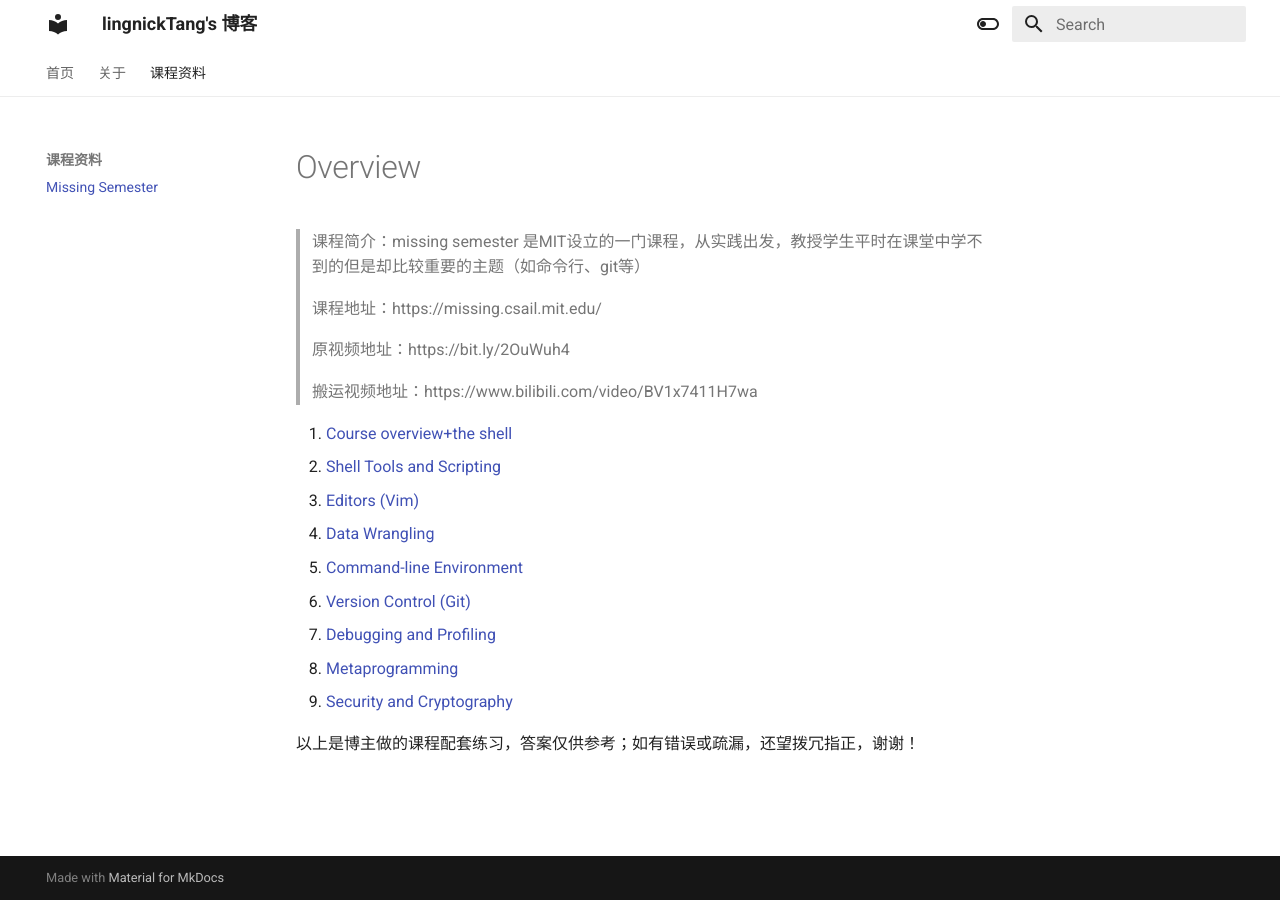
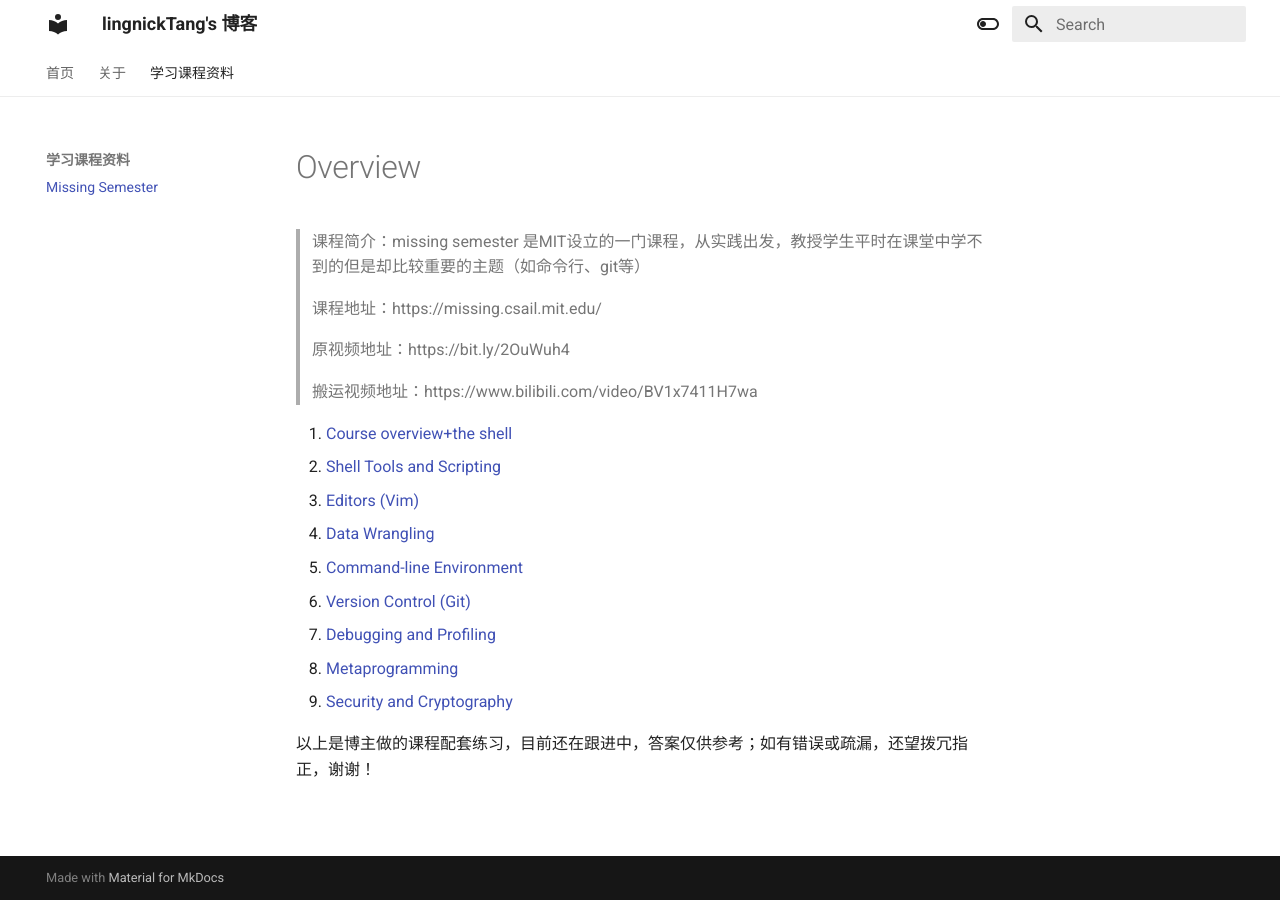
Before and after one commit to lingnickTang/lingnickTang.github.io, an MkDocs documentation site: the page built from docs/course/missing_semester/Overview.md, in a window 1280 px wide. Built offline with MkDocs 1.6.1 and Material for MkDocs 9.7.7, drawn with Linux system fonts in a browser that asks for light colours.

```diff
--- a/docs/course/missing_semester/Overview.md
+++ b/docs/course/missing_semester/Overview.md
@@ -23,4 +23,4 @@
 
 
 
-以上是博主做的课程配套练习，答案仅供参考；如有错误或疏漏，还望拨冗指正，谢谢！
+以上是博主做的课程配套练习，目前还在跟进中，答案仅供参考；如有错误或疏漏，还望拨冗指正，谢谢！
--- a/mkdocs.yml
+++ b/mkdocs.yml
@@ -3,7 +3,7 @@
 nav:
   - 首页: index.md
   - 关于: about.md
-  - 课程资料:
+  - 学习课程资料:
     - Missing Semester: course/missing_semester/Overview.md
 
 theme:
@@ -51,7 +51,7 @@
 #  - pymdownx.arithmatex  # 数学公式
   - pymdownx.betterem:  # 对加粗和斜体更好的检测
       smart_enable: all
-#  - pymdownx.emoji:  # 表情
+  - pymdownx.emoji:  # 表情
 #      emoji_generator: !!python/name:pymdownx.emoji.to_svg
 #  - pymdownx.magiclink  # 自动识别超链接
   - pymdownx.tasklist:  # 复选框checklist
```
Also changed, not shown: 1 other file.
